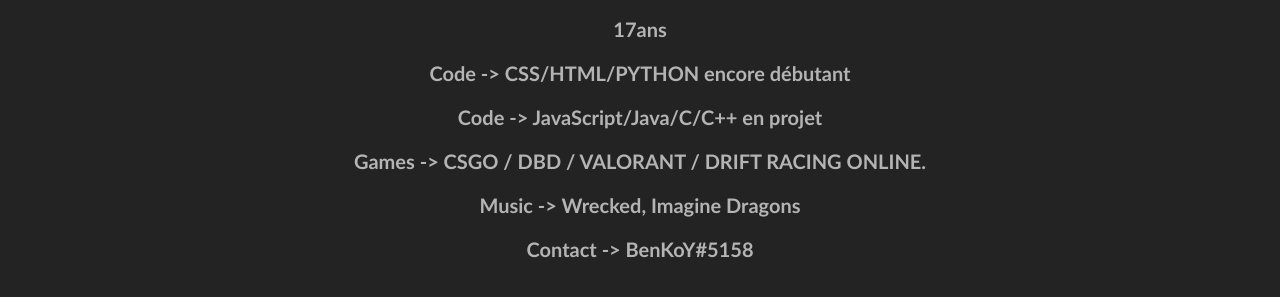
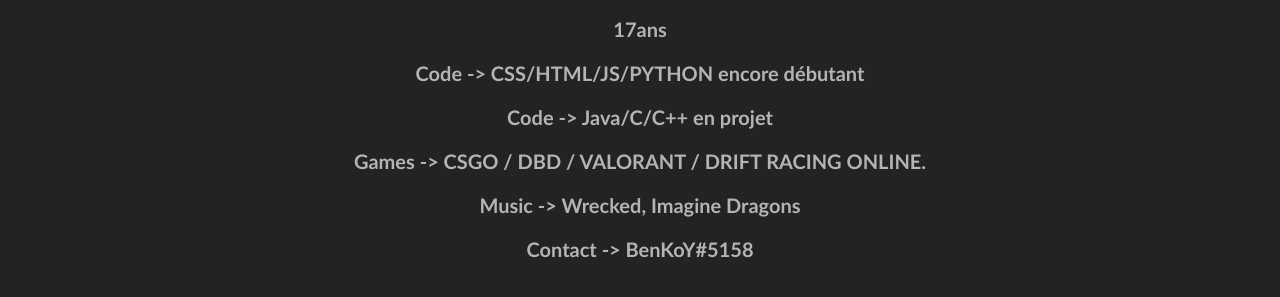
Before and after one commit to BenKoYs/benkoy, a plain HTML site: page about.html in a window 1280 px wide. Shown: the part 145-442 px from the top of the page. Drawn offline with Linux system fonts and the light colour scheme.

Commit message:
Update about.html

```diff
--- a/about.html
+++ b/about.html
@@ -24,8 +24,8 @@
 <nav class="qui">
     <h1>BenKoY</h1>
     <h1>17ans</h1>
-    <h1>Code  -> CSS/HTML/PYTHON encore débutant</h1>
-    <h1>Code  -> JavaScript/Java/C/C++ en projet</h1>
+    <h1>Code  -> CSS/HTML/JS/PYTHON encore débutant</h1>
+    <h1>Code  -> Java/C/C++ en projet</h1>
     <h1>Games -> CSGO / DBD / VALORANT / DRIFT RACING ONLINE.</h1>
     <h1>Music -> Wrecked, Imagine Dragons</h1>
     <h2> </h2>
```
